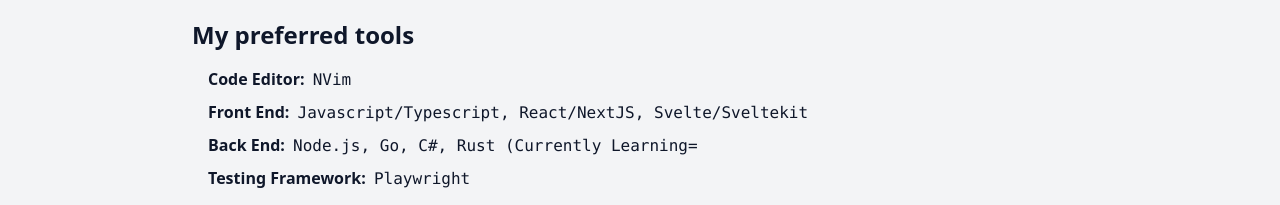
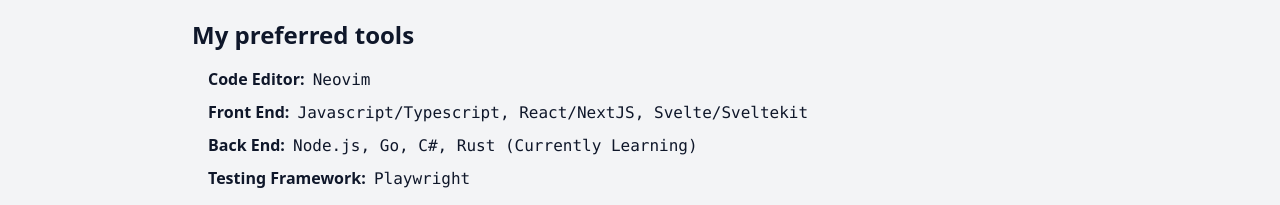
Before and after one commit to JannisK89/tech-blog, a Next.js app: page / in a window 1280 px wide. Shown: the part 556-761 px from the top of the page. Built offline with nearby package versions, Linux system fonts and the light colour scheme.

Commit message:
Minor text fixes

```diff
--- a/pages/index.tsx
+++ b/pages/index.tsx
@@ -67,7 +67,7 @@
                 Code Editor:{' '}
                 <span className="font-mono font-medium ml-1">
                   {' '}
-                  NVim
+                  Neovim
                 </span>
               </li>
               <li className="mb-2">
@@ -77,7 +77,7 @@
                 </span>
               </li>
               <li className="mb-2">
-                Back End: <span className="font-mono font-medium ml-1">Node.js, Go, C#, Rust (Currently Learning=</span>
+                Back End: <span className="font-mono font-medium ml-1">Node.js, Go, C#, Rust (Currently Learning)</span>
               </li>
               <li className="mb-2">
                 Testing Framework: <span className="font-mono font-medium ml-1">Playwright</span>
```
